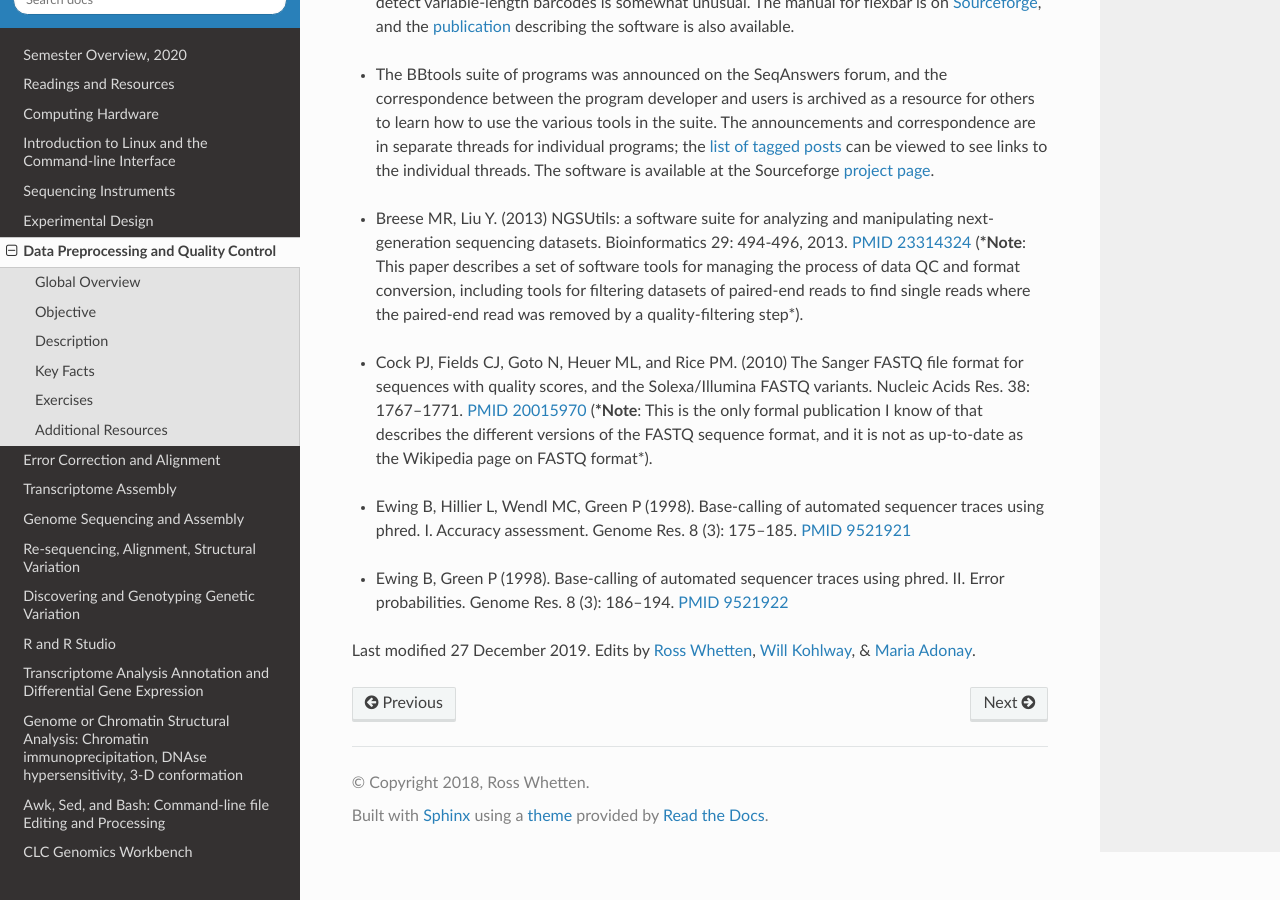
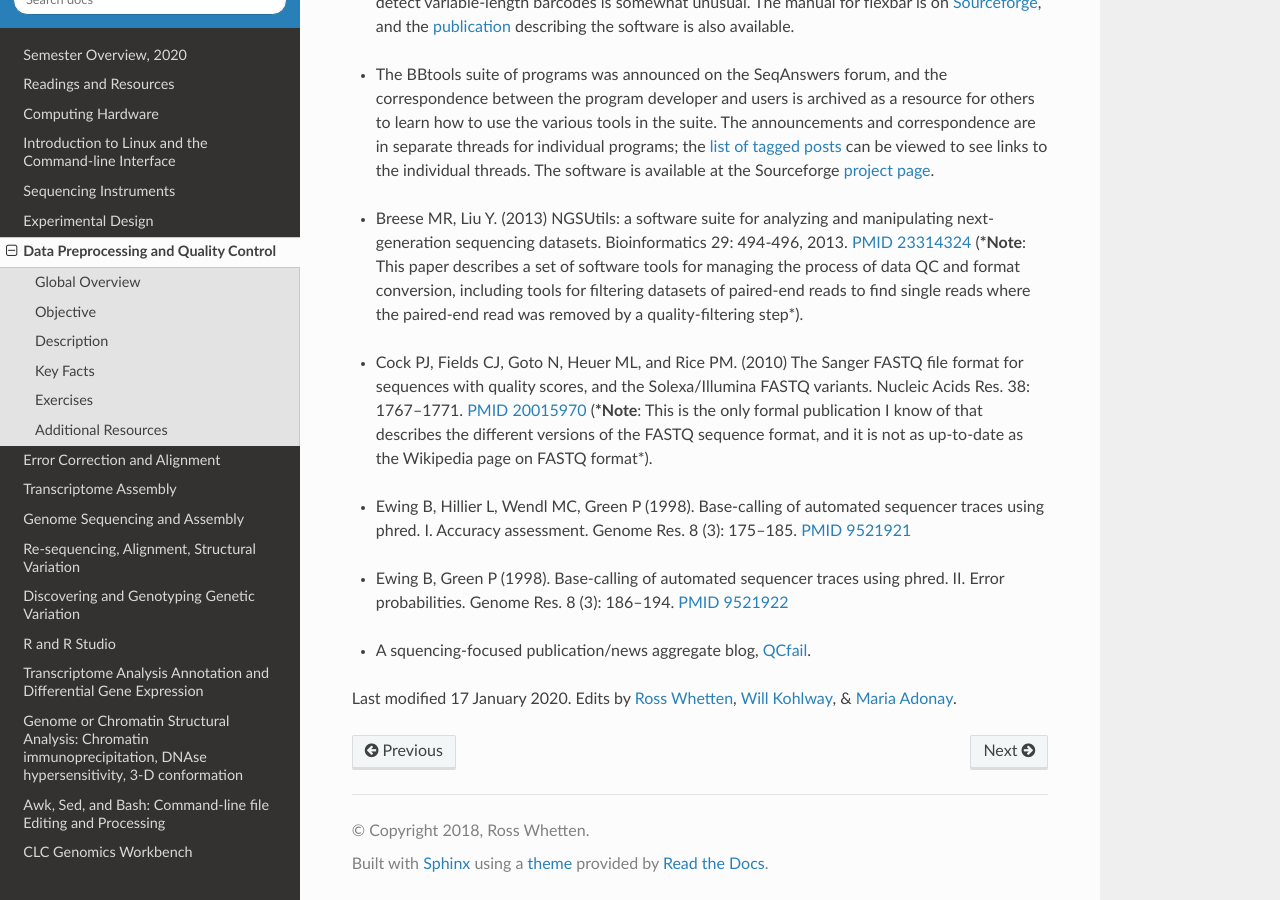
Before and after one commit to rwhetten/DeepSeqAnalysis, a Sphinx documentation site: the page built from docs/source/data-preprocessing-qc.rst, in a window 1280 px wide and 900 px high, scrolled down 4533 px. Built offline with Sphinx 7.4.7 and the Read the Docs theme 2.0.0, drawn with Linux system fonts in a browser that asks for light colours.

Commit message:
Update data-preprocessing-qc.rst
added QCFail blog resource to additional resources.

```diff
--- a/docs/source/data-preprocessing-qc.rst
+++ b/docs/source/data-preprocessing-qc.rst
@@ -141,7 +141,10 @@ Additional Resources
 
 + Ewing B, Green P (1998). Base-calling of automated sequencer traces using phred. II. Error probabilities. Genome Res. 8 (3): 186–194. `PMID 9521922 <http://www.ncbi.nlm.nih.gov/pubmed/9521922>`_
 
+\
+
++ A squencing-focused publication/news aggregate blog, `QCfail <https://sequencing.qcfail.com/>`_.
 
 
-Last modified 27 December 2019.
+Last modified 17 January 2020.
 Edits by `Ross Whetten <https://github.com/rwhetten>`_, `Will Kohlway <https://github.com/wkohlway>`_, & `Maria Adonay <https://github.com/amalgamaria>`_.
```
